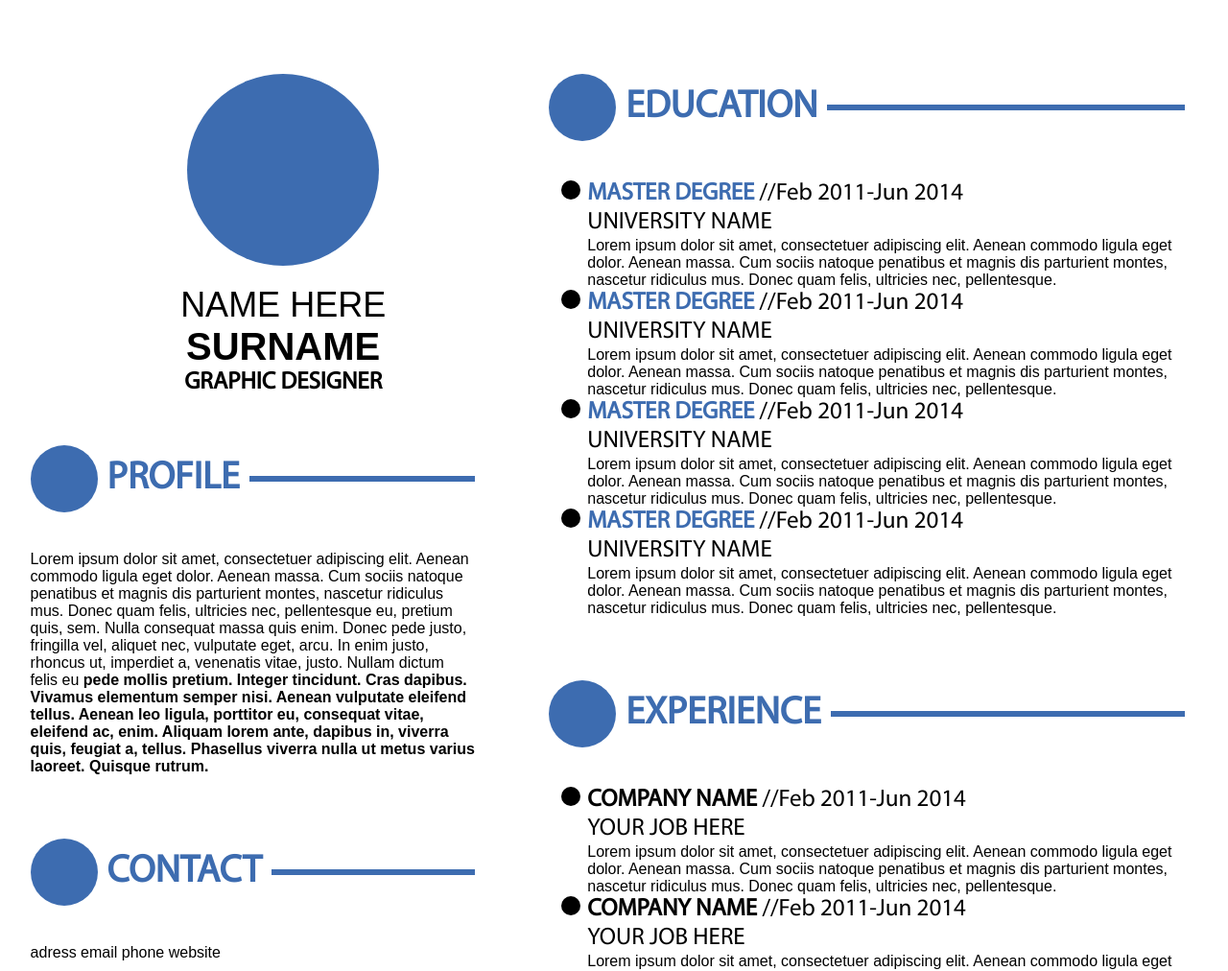
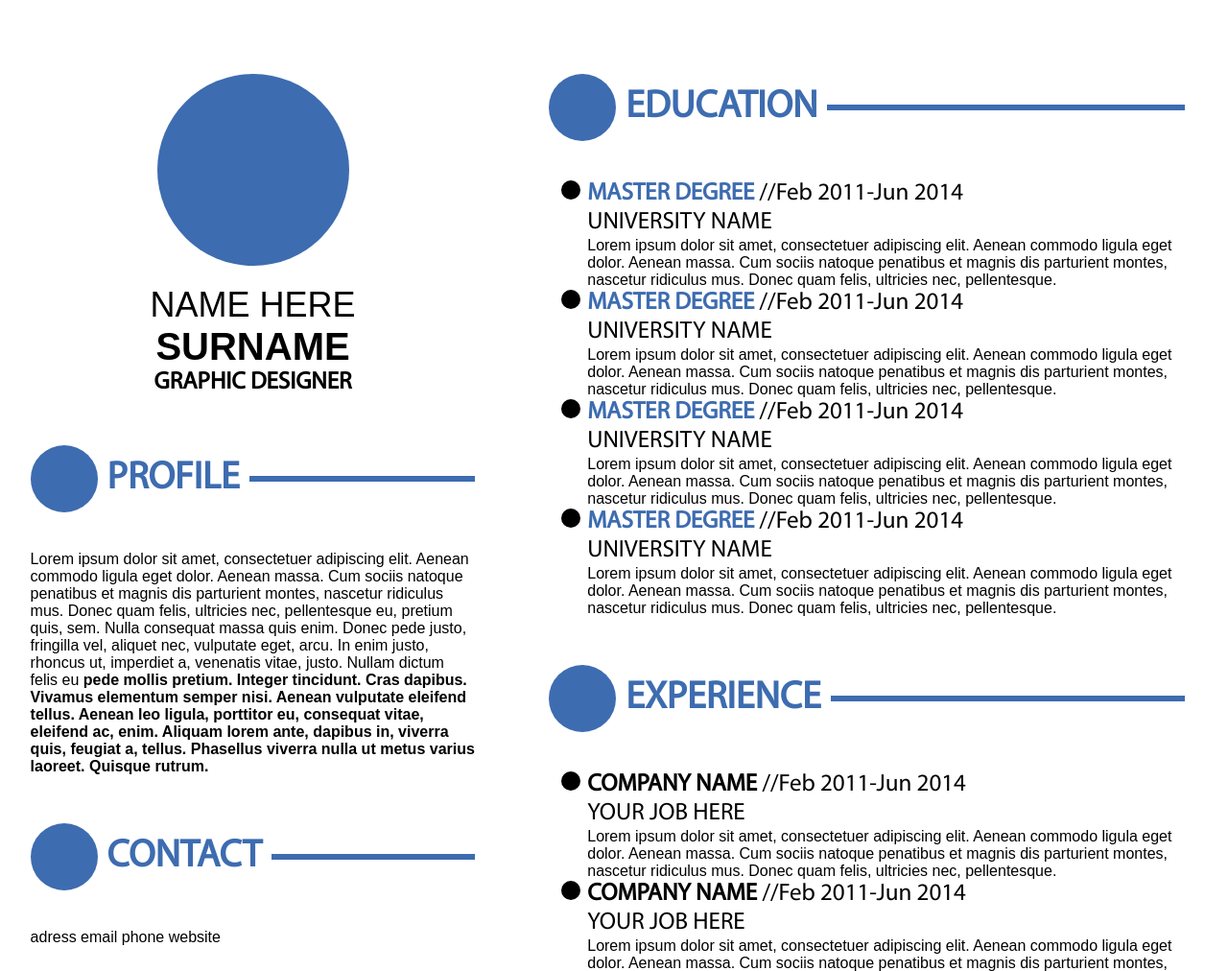
Before and after one commit to Geksanit/Maket-resume, a plain HTML site: page index.html in a window 1280 px wide. Shown: the top 1012 px of the page at 96% size. Drawn offline with Linux system fonts and the light colour scheme.

Commit message:
fixed margin

```diff
--- a/main.less
+++ b/main.less
@@ -45,15 +45,16 @@ body>div{
 }
 
 .column>div{
-		padding-bottom: 50px;
-		margin: 0 6%;
+		margin: 0 6% 50px;
 	}
 
 .column-1{
   flex: 7 7 210px;
 	.avatar{
-		padding: 0 ~"calc((100% - 200px)/2)" 50px;
-		width: @width;
+		display: flex;
+		flex-direction: column;
+		align-items: center;
+
 		#circle{
 			width: @width;
 			height: @width;
```
Also changed, not shown: main.css.
